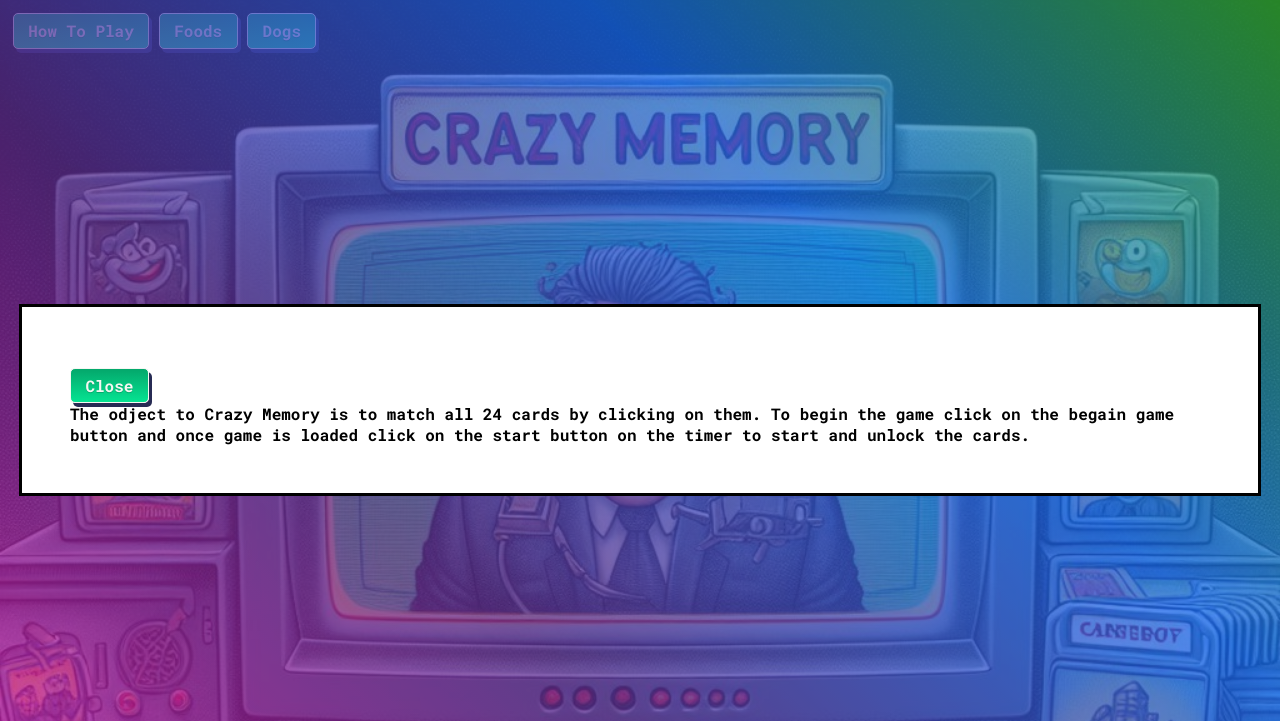
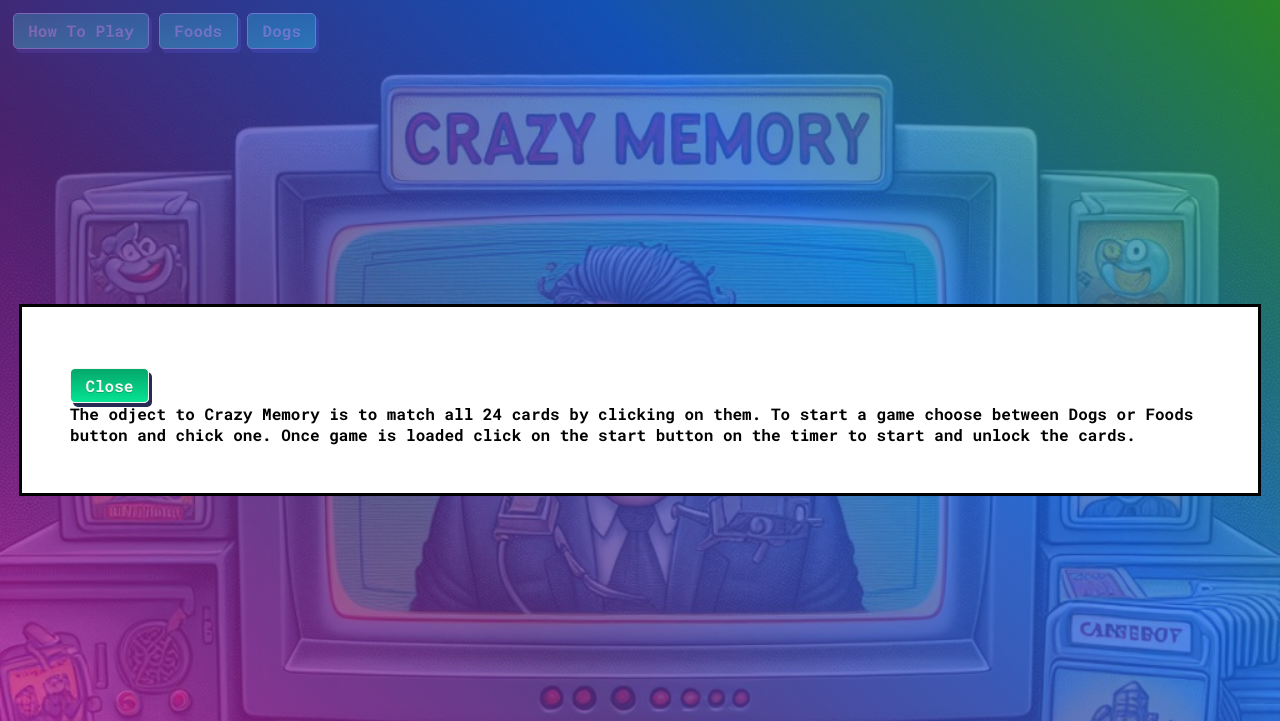
Before and after one commit to primarypigments/memory-game, a plain HTML site: page index.html in a window 1280 px wide. Both pictures are taken after a click on the button "How To Play". Shown: the top 721 px of the page. Drawn offline with Linux system fonts and the light colour scheme.

Commit message:
Correct game rules, format document

```diff
--- a/index.html
+++ b/index.html
@@ -25,7 +25,7 @@
             <dialog>
                 <button class="beginbtn" autofocus>Close</button>
                 <p class="rules-content">The odject to Crazy Memory is to match all 24 cards by clicking on them.
-                    To begin the game click on the begain game button and once game is loaded
+                    To start a game choose between Dogs or Foods button and chick one. Once game is loaded
                     click on the start button on the timer to start and unlock the cards.</p>
             </dialog>
             <button class="rulebtn">How To Play</button>
```
Lines whose indentation alone changed are shown as unchanged.
